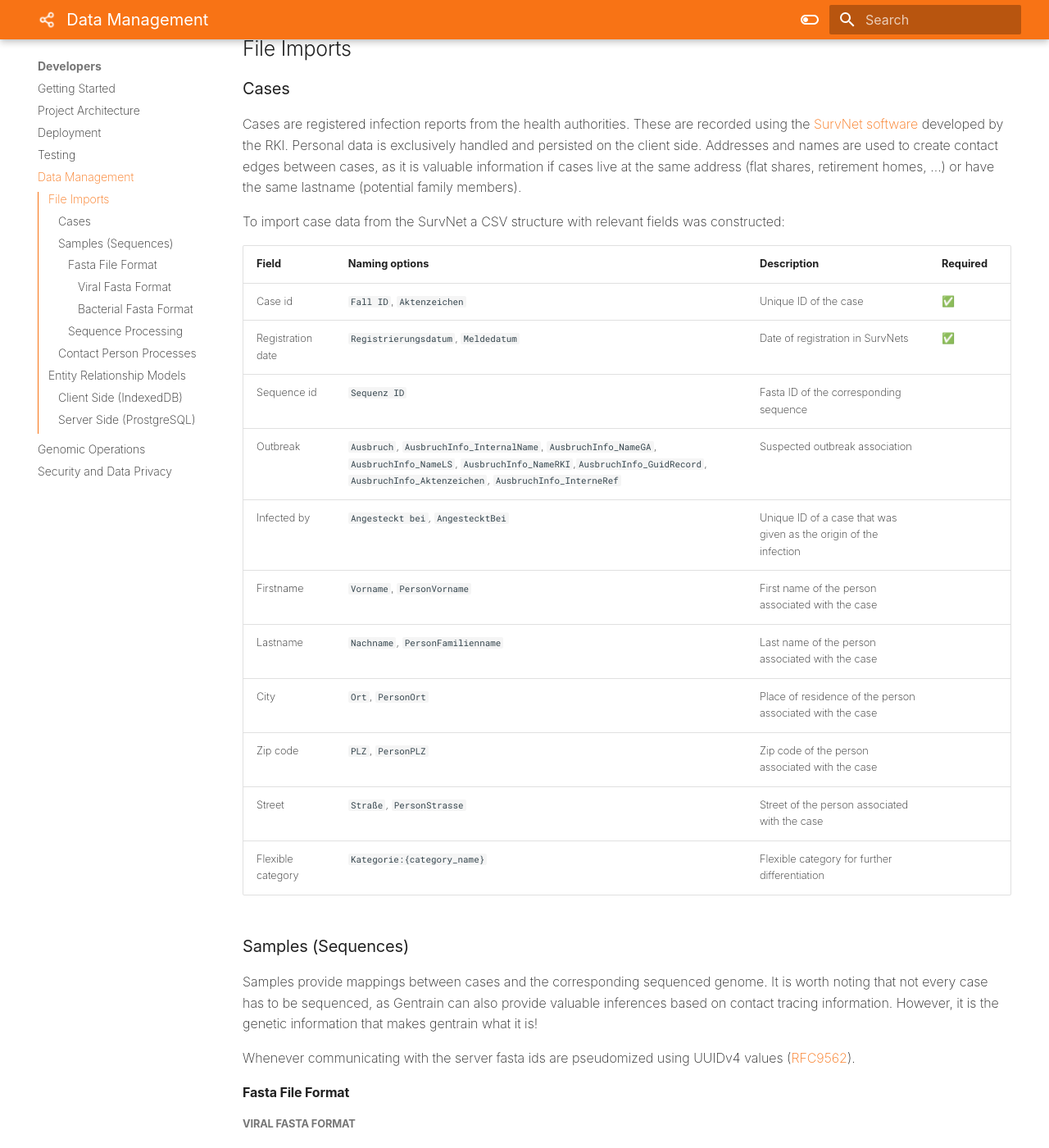
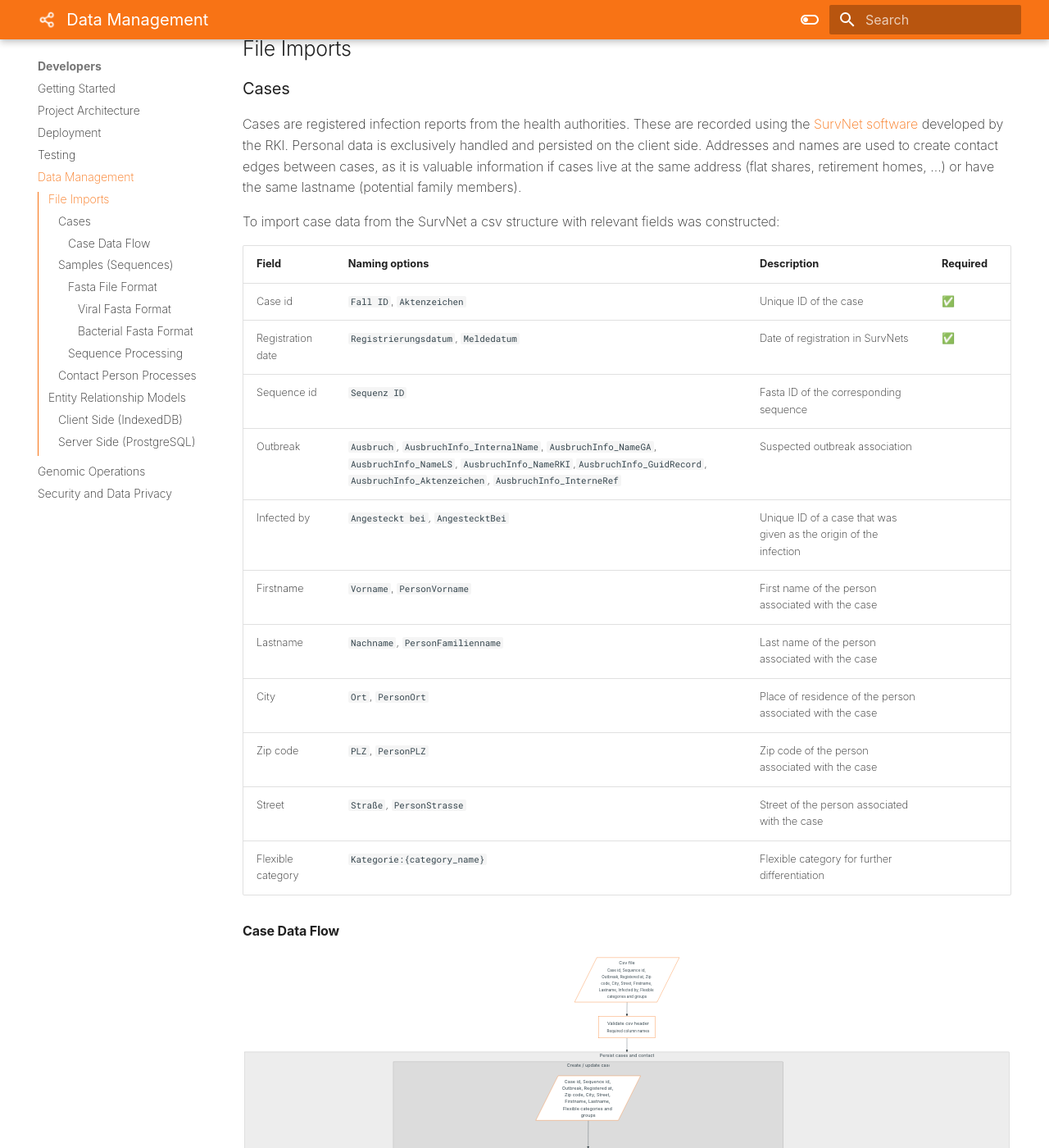
Before and after one commit to DiltheyLab/GENTRAIN, an MkDocs documentation site: the page built from documentation/docs/developers/data_management.md, in a window 1280 px wide and 1400 px high, scrolled down 302 px. Shown: the whole window at 82% size. Built offline with MkDocs 1.6.1 and Material for MkDocs 9.7.7, drawn with Linux system fonts in a browser that asks for light colours; some web fonts are replaced; some of the changed lines change nothing that is shown.

Commit message:
docs: add flow chart for case data flow

````diff
--- a/documentation/docs/developers/data_management.md
+++ b/documentation/docs/developers/data_management.md
@@ -14,7 +14,7 @@ Cases are registered infection reports from the health authorities.
 These are recorded using the <a href="https://www.rki.de/DE/Content/Infekt/IfSG/Software/software_inhalt.html" target="_
 blank">SurvNet software</a> developed by the RKI. Personal data is exclusively handled and persisted on the client side. Addresses and names are used to create contact edges between cases, as it is valuable information if cases live at the same address (flat shares, retirement homes, ...) or have the same lastname (potential family members).
 
-To import case data from the SurvNet a CSV structure with relevant
+To import case data from the SurvNet a csv structure with relevant
 fields was constructed:
 
 | Field             | Naming options                                                                                                                                                                                  | Description                                                       | Required |
@@ -30,6 +30,43 @@ fields was constructed:
 | Zip code          | `PLZ`, `PersonPLZ`                                                                                                                                                                              | Zip code of the person associated with the case                   |          |
 | Street            | `Straße`, `PersonStrasse`                                                                                                                                                                       | Street of the person associated with the case                     |          |
 | Flexible category | `Kategorie:{category_name}`                                                                                                                                                                     | Flexible category for further differentiation                     |          |
+
+#### Case Data Flow
+
+```mermaid
+flowchart TB
+    A@{ shape: lean-r, label: "Csv file<br/><small>Case id, Sequence id, Outbreak, Registered at, Zip code, City, Street, Firstname, Lastname, Infected by, Flexible categories and groups</small>" }-->B[Validate csv header<br/><small>Required column names</small>]--> PERSIST_CASES_AND_CONTACTS
+    subgraph PERSIST_CASES_AND_CONTACTS["Persist cases and contacts"]
+        direction LR
+        Input_CREATE_CASES@{ shape: lean-r, label: "Csv rows"}-->D
+        D[Create / update cases]--> CREATE_CASE --> F
+        subgraph CREATE_CASE["Create / update case"]
+            direction TB
+            Input_CREATE_CASE@{ shape: lean-r, label: "Case id, Sequence id, Outbreak, Registered at, Zip code, City, Street, Firstname, Lastname, Flexible categories and groups" }-->A0
+            A0[Sanitize and create case data object] --> FIND_OR_CREATE_OUTBREAK
+            subgraph FIND_OR_CREATE_OUTBREAK["Find or create outbreak"]
+                O0{Outbreak exists?} -->|Yes| O1@{ shape: lean-r, label: "Outbreak id" }
+                O0 -->|No| O2[Create outbreak in IndexedDB] --> O1
+            end
+            FIND_OR_CREATE_OUTBREAK-->FIND_OR_CREATE_CATEGORIES_AND_GROUPS
+            subgraph FIND_OR_CREATE_CATEGORIES_AND_GROUPS["Find or create categories and groups"]
+                C0{Category exists?} -->|Yes| C1[Create group for category] --> C3
+                C0 -->|No| C2[Create category in IndexedDB] --> C1
+                C3@{ shape: lean-r, label: "Group id" }
+            end
+            FIND_OR_CREATE_CATEGORIES_AND_GROUPS-->A1
+            A1{Case exists in IndexedDB?}-->|Yes| A2["Update existing case in IndexedDB<br/><small>Case id, Sequence id, Outbreak id, Registered at, Zip code, City, Street, Firstname, Lastname, Group ids</small>"] --> Output_CREATE_CASE
+            A1-->|No| A3["Create new case in IndexedDB<br/><small>Case id, Sequence id, Outbreak id, Registered at, Zip code, City, Street, Firstname, Lastname, Group ids</small>"]--> Output_CREATE_CASE
+            Output_CREATE_CASE@{ shape: lean-r, label: "Case id" }
+        end
+        F[Delete existing contacts for uploaded cases] --> CREATE_CONTACTS
+        subgraph CREATE_CONTACTS["Create contacts for uploaded cases"]
+            direction TB
+            Input_CREATE_CONTACT@{ shape: lean-r, label: "Infected by, Street, Zip code, City, Lastname" }-->B0
+            B0[Create contacts of type 'infected_by'] --> B1[Create contacts of type 'same_address_and_last_name'] --> B2[Create contacts of type 'same_address']
+        end
+    end
+```
 
 ### Samples (Sequences)
 
@@ -80,9 +117,10 @@ viral and bacterial samples.
 
 ```mermaid
 graph LR
-A[<b>User Input</b>]-->B[<b><a href='/docs/developers/genomic_operations#sequence-analysis' style="text-decoration: none;">Sequence Analysis</a></b>]
-B -->C[<b><a href='/docs/developers/genomic_operations#distance-calculation' style="text-decoration: none;">Distance Calculation</a></b>]
-C -->D[<b><a href='/docs/developers/genomic_operations#distance-matrix-assembling' style="text-decoration: none;">Distance Matrix Assembling</a></b>]
+A@{ shape: lean-r, label: "<b>Fasta file(s)</b>"}-->B[<b><a href='/docs/developers/genomic_operations#sequence-analysis' style="text-decoration: none;">Sequence analysis</a></b>]
+B -->C[<b><a href='/docs/developers/genomic_operations#distance-calculation' style="text-decoration: none;">Distance calculation</a></b>]
+C -->D[<b><a href='/docs/developers/genomic_operations#distance-matrix-assembling' style="text-decoration: none;">Distance matrix assembling</a></b>]-->E@{ shape: lean-r, label: "<b>Distance matrix</b>"}
+E --> F[<b>Minimum spanning tree generation</b>]-->G@{ shape: lean-r, label: "<b>Minimum spanning tree</b>"}
 ```
 
 ### Contact Person Processes
@@ -124,6 +162,7 @@ erDiagram
     }
     Case }o--|| Pathogen : ""
     Case }o--o{ Group : ""
+    Case }o--|| Outbreak : ""
 
     Category {
         int id
````
